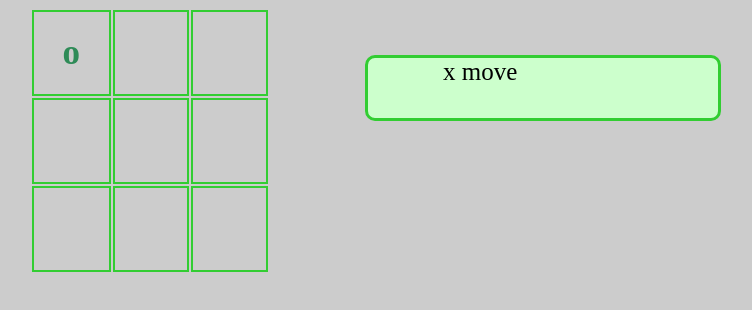
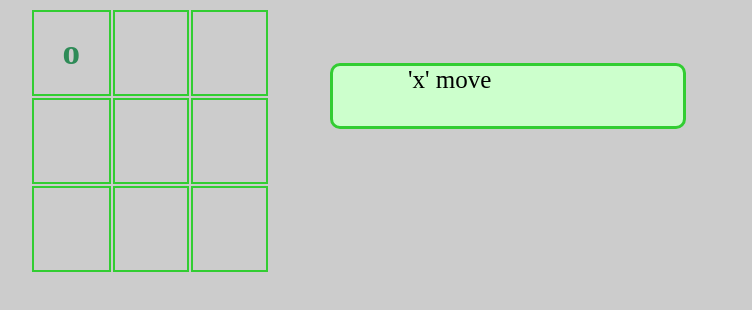
Before and after one commit to lusia/noughts_and_crosses, a plain HTML site: page index.html in a window 1280 px wide. Both pictures are taken after a click on the element 280 px from the left and 53 px from the top of the page. Shown: the whole page, without its empty margins (210-962 px from the left). Drawn offline with Linux system fonts and the light colour scheme.

Commit message:
Fixed divs' positions

```diff
--- a/css.css
+++ b/css.css
@@ -19,12 +19,12 @@ body {
 div#content {
     margin: 0 auto;
     width: 800px;
+    position: relative;
 }
 
 table#game-field {
     width: 240px;
     height: 240px;
-    position: relative;
 }
 
 td {
@@ -47,6 +47,6 @@ div#info_block {
     width: 350px;
     position: absolute;
     top: 55px;
-    left: 575px;
+    left: 300px;
     background-color: #CCFFCC;
 }
--- a/js/js.js
+++ b/js/js.js
@@ -92,7 +92,7 @@ $(document).ready(function () {
             return results;
         };
 
-        $("span#hint").text("o" + " " + "move");
+        $("span#hint").text("\'o\' move");
         $("table#game-field td").hover(function () {
                 $(this).addClass("hover");
             },
@@ -154,7 +154,7 @@ $(document).ready(function () {
                     final, gr, pos;
 
                 $(this).addClass("cell").text(nextMove).unbind("click");
-                $("span#hint").text(currentMove + " " + "move");
+                $("span#hint").text("\'" + currentMove + "\'"+ " move");
                 changeActivePlayer();
                 steps++;
                 arr[row][col] = currentMove;
```
